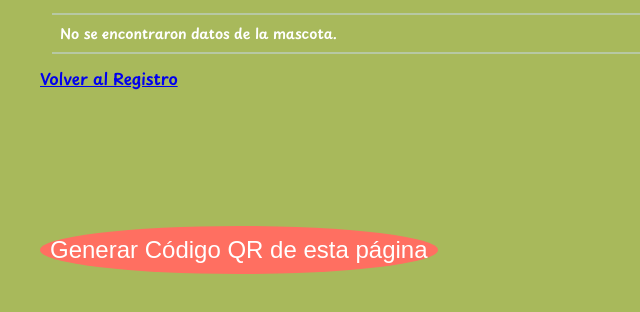
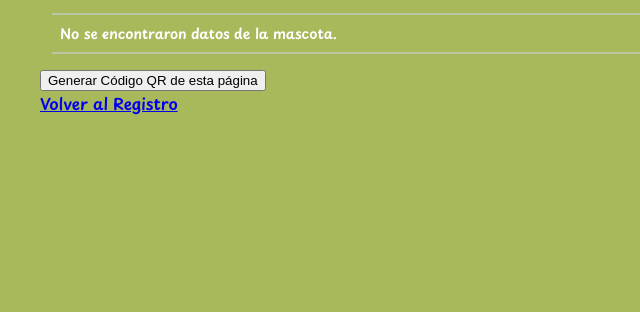
Before and after one commit to Byter-AI/DokiShop, a plain HTML site: page redirection.html in a window 1280 px wide. Shown: the part 150-462 px from the top of the page, without its empty margins (0-640 px from the left). Drawn offline with nearby package versions, Linux system fonts and the light colour scheme.

Commit message:
Update dressed.css

```diff
--- a/dressed.css
+++ b/dressed.css
@@ -158,7 +158,7 @@ hr {
 
 .container {
     position: relative;
-    width: 80%;
+    width: 90%;
     margin: auto;
     overflow: hidden;
 }
@@ -173,20 +173,6 @@ hr {
     border-radius: 10px;
     margin-right: 10px;
     box-shadow: 0 4px 8px rgba(0, 0, 0, 0.1);
-}
-
-button {
-    position: absolute;
-    top: 50%;
-    transform: translateY(-50%);
-    background-color: #ff6f61;
-    color: white;
-    border: none;
-    padding: 10px;
-    cursor: pointer;
-    font-size: 1.5rem;
-    border-radius: 50%;
-    z-index: 10;
 }
 
 #contacto a {
@@ -316,14 +302,14 @@ body {
 }
 
 #petForm {
-    width: calc(100% - 60px);
+    width: calc(100% - 50px);
 }
 
 .container {
     position: relative;
     overflow: hidden;
     width: 100%;
-    max-width: 600px;
+    max-width: 700px;
     /* Ajusta el ancho máximo como desees */
     margin: auto;
 }
```
